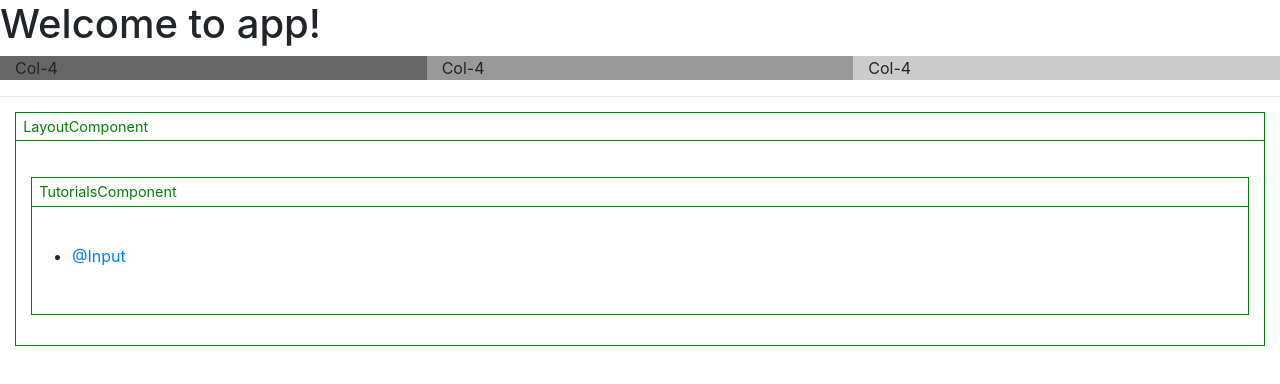
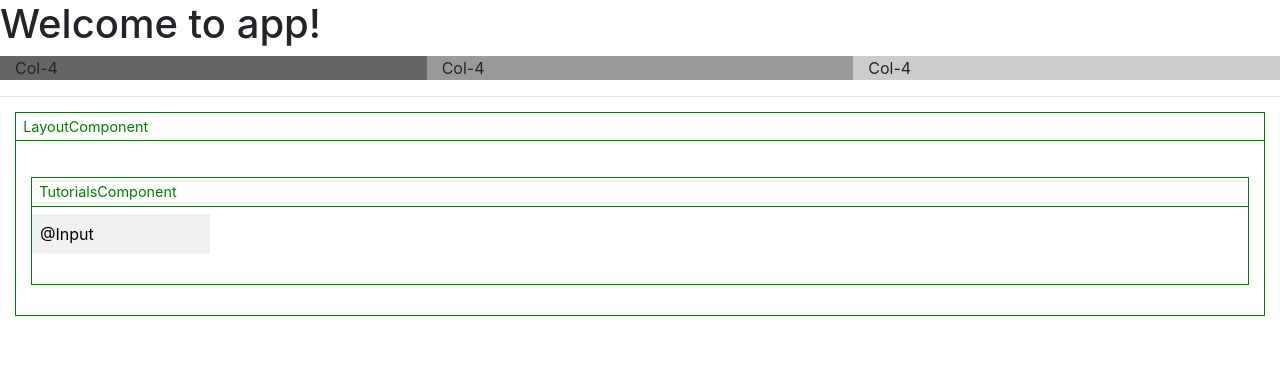
Before and after one commit to brunolm/angular-how-to, an Angular app: page /tutorials in a window 1280 px wide. Shown: the top 384 px of the page. Built offline with nearby package versions, Linux system fonts and the light colour scheme.

Commit message:
Add tutorial styles

```diff
--- a/src/app/tutorials/tutorials.component.scss
+++ b/src/app/tutorials/tutorials.component.scss
@@ -0,0 +1,25 @@
+.Tutorials-container fieldset {
+  padding-top: 0;
+}
+
+.Tutorials-menu {
+  background-color: #f1f1f1;
+  list-style: none;
+  margin: 0;
+  padding: 0;
+}
+
+.Tutorials-menu li {
+  margin: 0;
+}
+
+.Tutorials-menu a {
+  display: block;
+  color: #000;
+  padding: .5em;
+}
+
+.Tutorials-menu a.active {
+  background-color: #4CAF50;
+  color: #fff;
+}
```
